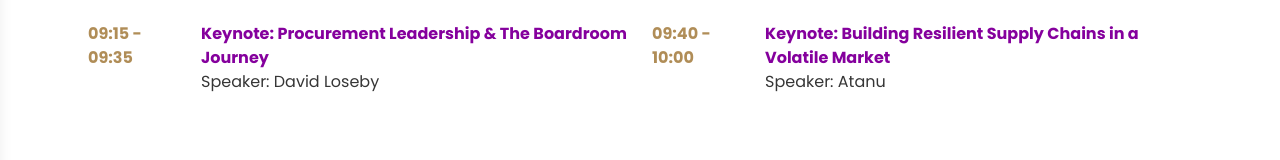
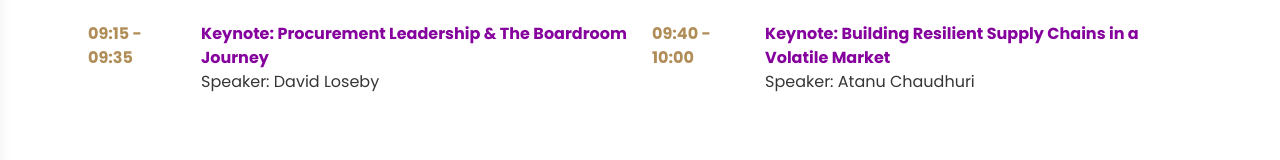
Before and after one commit to NexaForgeTechnologies/theprocurementplug, a Next.js app: page /event/elevate2025-scotland/agenda in a window 1280 px wide. Shown: the part 546-706 px from the top of the page. Built offline with nearby package versions, Linux system fonts and the light colour scheme.

Commit message:
scotland agenda changes

```diff
--- a/src/app/event/elevate2025-scotland/agenda/page.js
+++ b/src/app/event/elevate2025-scotland/agenda/page.js
@@ -30,7 +30,7 @@ export default function Home() {
             time: "09:40 - 10:00",
             title: "Keynote: Building Resilient Supply Chains in a Volatile Market",
             description: "",
-            speakers: "Speaker: Atanu",
+            speakers: "Speaker: Atanu Chaudhuri",
             moderator: "",
         },
         {
@@ -86,7 +86,7 @@ export default function Home() {
             time: "13:15 - 13:35",
             title: "Keynote: Sustainability & ESG Leadership in Procurement ",
             description: "",
-            speakers: "Speakers: Gillian Askew | & partner",
+            speakers: "Speakers: Gillian Askew",
             moderator: "",
         },
         {
```
